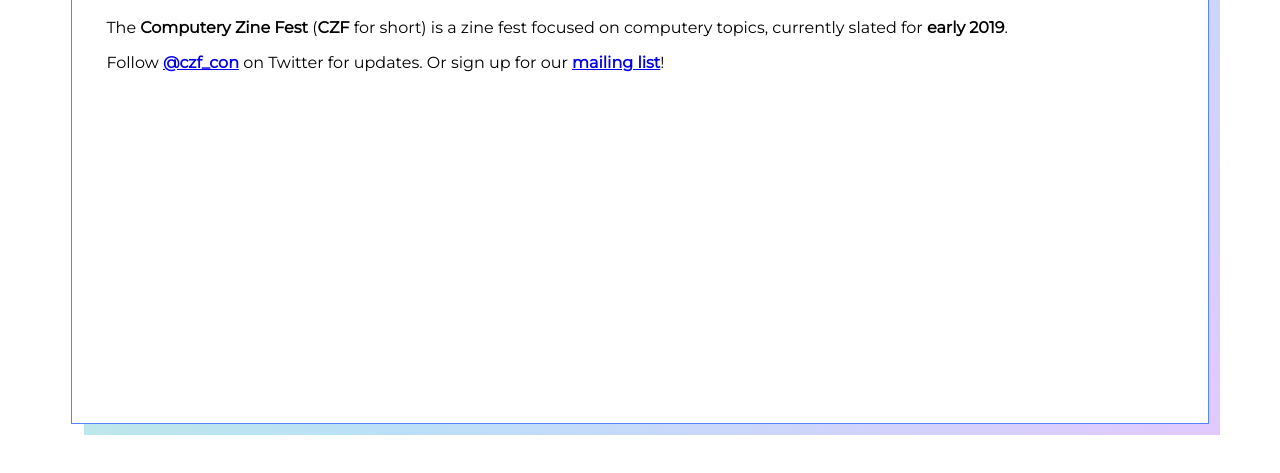
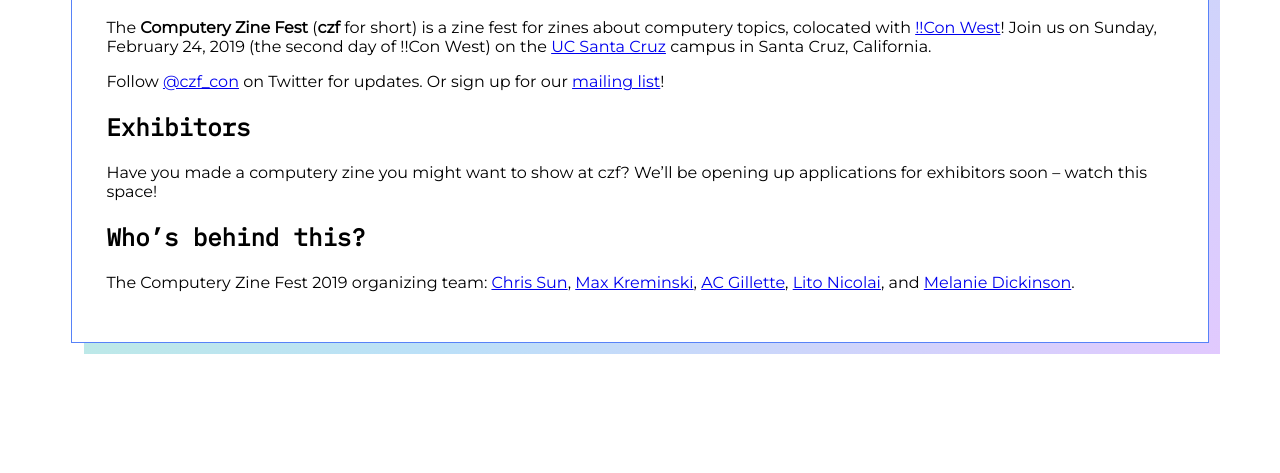
Before and after one commit to czf-con/czf-con.github.io, a plain HTML site: page index.html in a window 1280 px wide. Shown: the part 165-638 px from the top of the page. Drawn offline with Linux system fonts and the light colour scheme.

Commit message:
add info about date, location, !!CW, organizing team

```diff
--- a/index.html
+++ b/index.html
@@ -7,8 +7,12 @@
         <div class="gradient-box placeholder-box">
             <div class="content">
                 <h1>✨ Computery Zine Fest ✨</h1>
-                <p>The <strong>Computery Zine Fest</strong> (<strong>CZF</strong> for short) is a zine fest focused on computery topics, currently slated for <strong>early 2019</strong>.</p>
-                <p>Follow <strong><a href="https://twitter.com/czf_con">@czf_con</a></strong> on Twitter for updates. Or sign up for our <strong><a href="https://github.us18.list-manage.com/subscribe?u=eb882521e99754daf811ef1f7&id=35d13fd9be">mailing list</a></strong>!</p>
+                <p>The <strong>Computery Zine Fest</strong> (<strong>czf</strong> for short) is a zine fest for zines about computery topics, colocated with <a href="http://bangbangcon.com/west/">!!Con West</a>! Join us on Sunday, February 24, 2019 (the second day of !!Con West) on the <a href="https://www.ucsc.edu/">UC Santa Cruz</a> campus in Santa Cruz, California.</p>
+                <p>Follow <a href="https://twitter.com/czf_con">@czf_con</a> on Twitter for updates. Or sign up for our <a href="https://github.us18.list-manage.com/subscribe?u=eb882521e99754daf811ef1f7&id=35d13fd9be">mailing list</a>!</p>
+                <h2>Exhibitors</h2>
+                <p>Have you made a computery zine you might want to show at czf? We’ll be opening up applications for exhibitors soon – watch this space!</p>
+                <h2>Who’s behind this?</h2>
+                <p>The Computery Zine Fest 2019 organizing team: <a href="https://twitter.com/daiyitastic">Chris Sun</a>, <a href="https://twitter.com/maxkreminski">Max Kreminski</a>, <a href="https://twitter.com/quartzcrusher">AC Gillette</a>, <a href="https://twitter.com/litonico_">Lito Nicolai</a>, and <a href="https://twitter.com/meldckn">Melanie Dickinson</a>.</p>
             </div>
         </div>
     </body>
--- a/styles.css
+++ b/styles.css
@@ -7,7 +7,6 @@
     height: 100%;
     z-index: -1;
     background: linear-gradient(135deg,#bff3d4 0%,#bbe0f8 50%,#e1c9fe 100%);
-
   }
 
   .gradient-box {
@@ -18,10 +17,9 @@
   }
 
   .placeholder-box {
-      height: 500px;
       margin: 5%;
   }
-  .placeholder-box h1 {
+  .placeholder-box h1, .placeholder-box h2 {
     font-family: 'IBM Plex Mono', monospace;
   }
 
```
